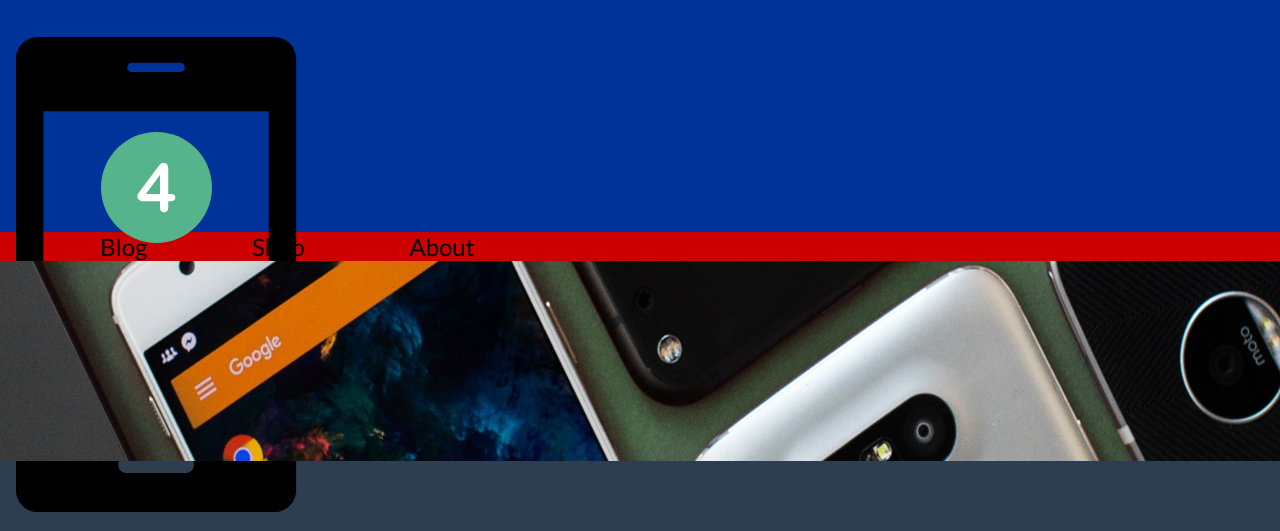
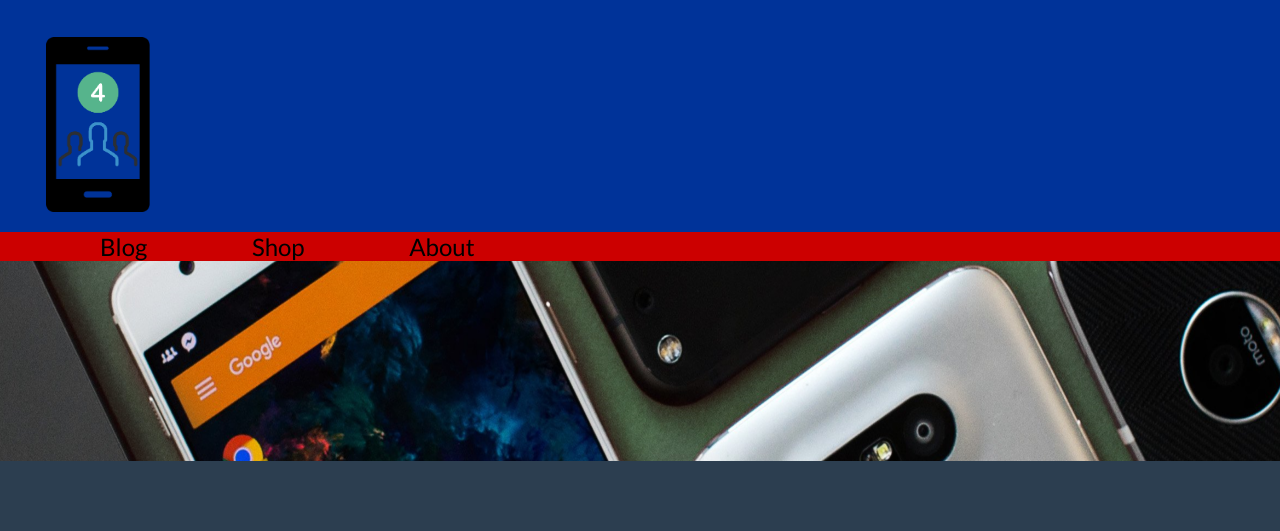
Before and after one commit to kevinawilde/cell4us.github.io, a plain HTML site: page index.html in a window 1280 px wide. Shown: the top 531 px of the page. Drawn offline with Linux system fonts and the light colour scheme; grey boxes are pictures that could not be loaded.

Commit message:
more fixes

```diff
--- a/index.html
+++ b/index.html
@@ -9,7 +9,7 @@
 	<div id="content">
 		<div>
 			<header id="header">
-				<h1><img src="Cell4us.png"></h1>
+				<h1><img class="logo" src="Cell4us.png"></h1>
 			</header>
 			<div id="toplinks">
 				<a href="blog.html">Blog</a>
--- a/style.css
+++ b/style.css
@@ -9,6 +9,10 @@
 #header header {
 	width: 100%;
 	text-decoration: none;
+}
+.logo {
+	height: 175px;
+	margin-left: 30px;
 }
 #header a{
 	text-decoration: none;
```
Also changed, not shown: about.html (+1 -1 lines), blog.html (+1 -1 lines), shop.html (+1 -1 lines).
